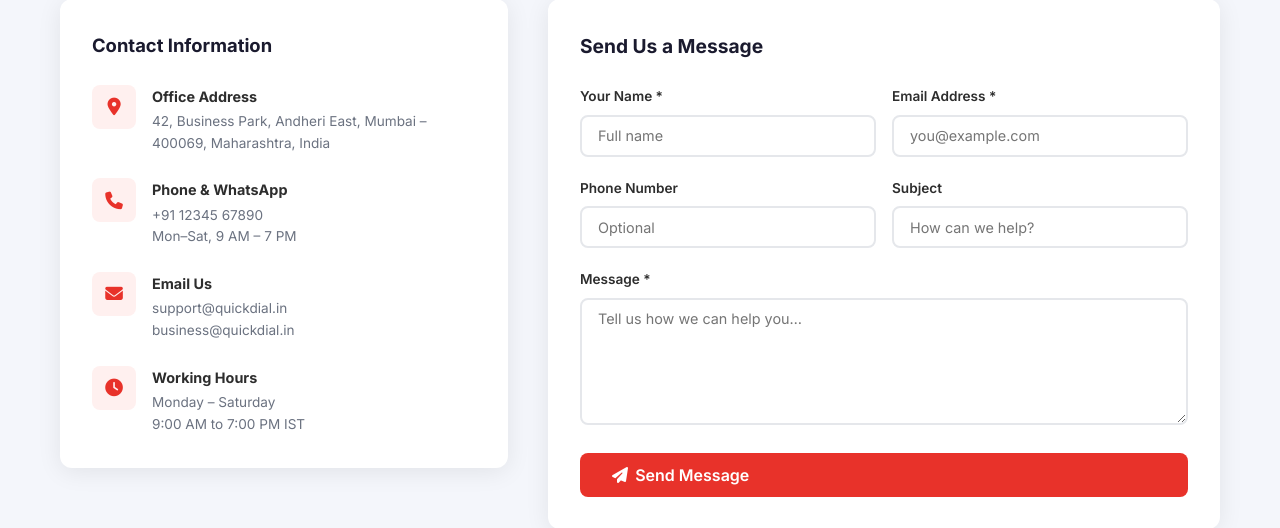
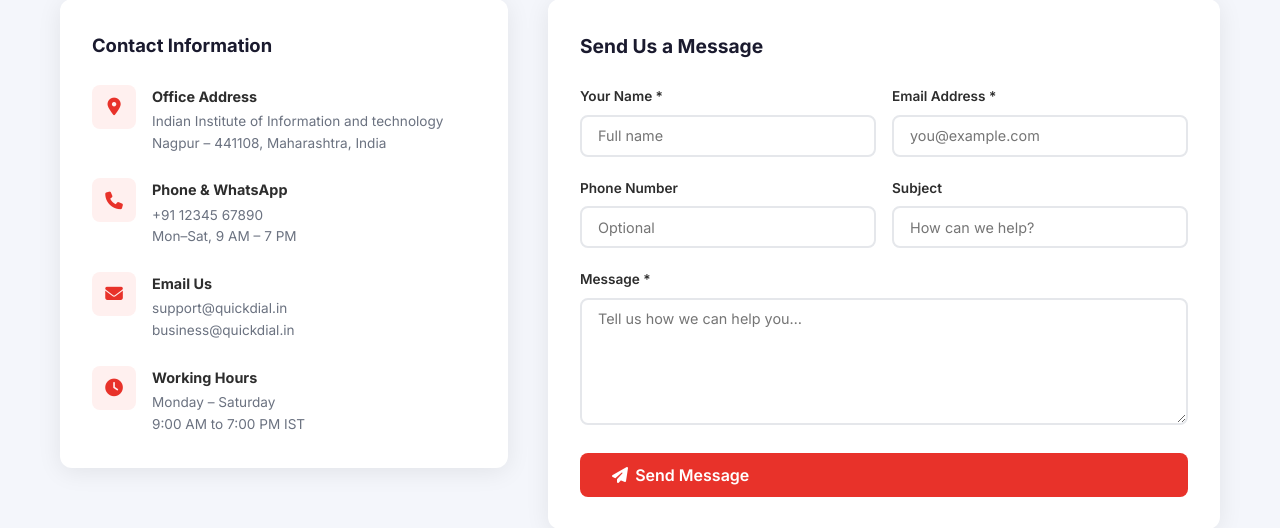
Before and after one commit to vedantmundra24/QuickDial, a PHP site: page /contact.php in a window 1280 px wide. Shown: the part 329-857 px from the top of the page. Run offline with PHP 8.4, Linux system fonts and the light colour scheme.

Commit message:
Update contact.php

```diff
--- a/QuickDial/contact.php
+++ b/QuickDial/contact.php
@@ -1,8 +1,7 @@
 <?php
-/**
- * QuickDial – Contact Page
- * File: contact.php
- */
+
+// contact page
+
 $pageTitle = 'Contact Us';
 $pageDesc  = 'Get in touch with the QuickDial team for support, feedback or partnership enquiries.';
 require_once 'config/db_connect.php';
@@ -43,7 +42,9 @@ require_once 'includes/header.php';
 <section class="contact-body">
   <div class="container">
     <div class="contact-grid">
-      <!-- Info -->
+
+    <!-- info -->
+
       <div>
         <div class="contact-info-card">
           <h3 style="font-size:1.15rem;font-weight:700;margin-bottom:1.5rem;color:var(--dark)">Contact Information</h3>
@@ -51,7 +52,7 @@ require_once 'includes/header.php';
             <div class="c-icon"><i class="fa-solid fa-location-dot"></i></div>
             <div class="c-text">
               <h4>Office Address</h4>
-              <p>42, Business Park, Andheri East, Mumbai – 400069, Maharashtra, India</p>
+              <p>Indian Institute of Information and technology Nagpur – 441108, Maharashtra, India</p>
             </div>
           </div>
           <div class="contact-info-item">
@@ -78,7 +79,8 @@ require_once 'includes/header.php';
         </div>
       </div>
 
-      <!-- Form -->
+      <!-- form -->
+
       <div class="contact-form-card">
         <h3>Send Us a Message</h3>
         <?php if ($success): ?>
```
